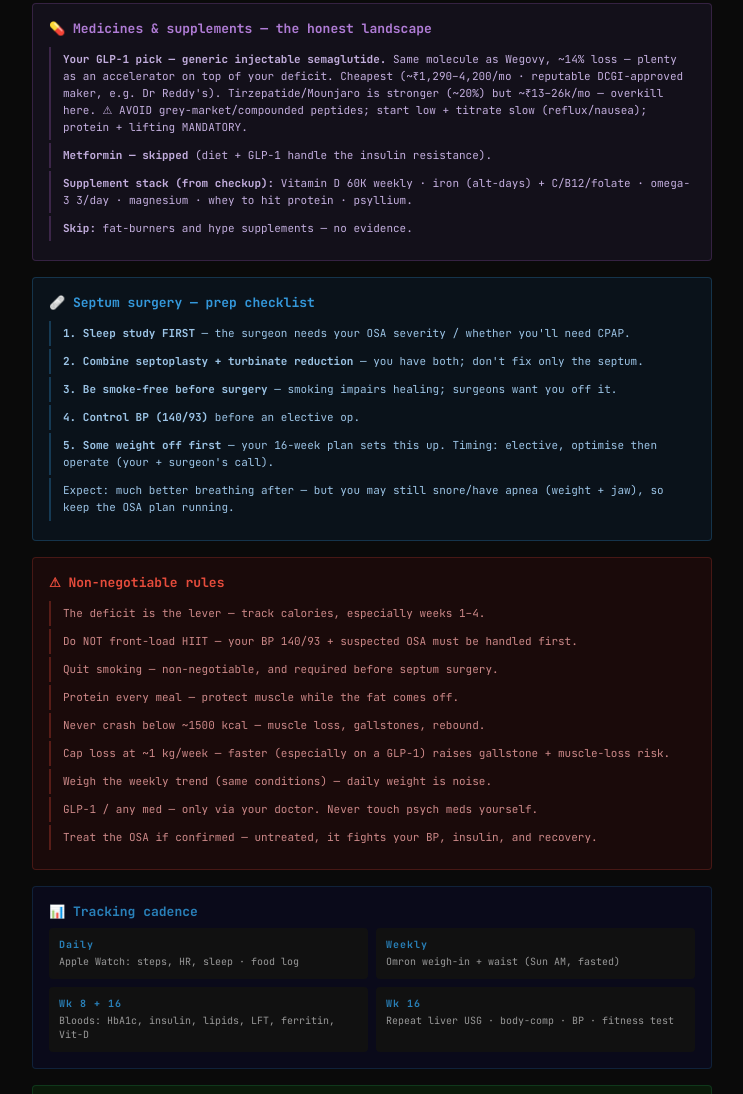
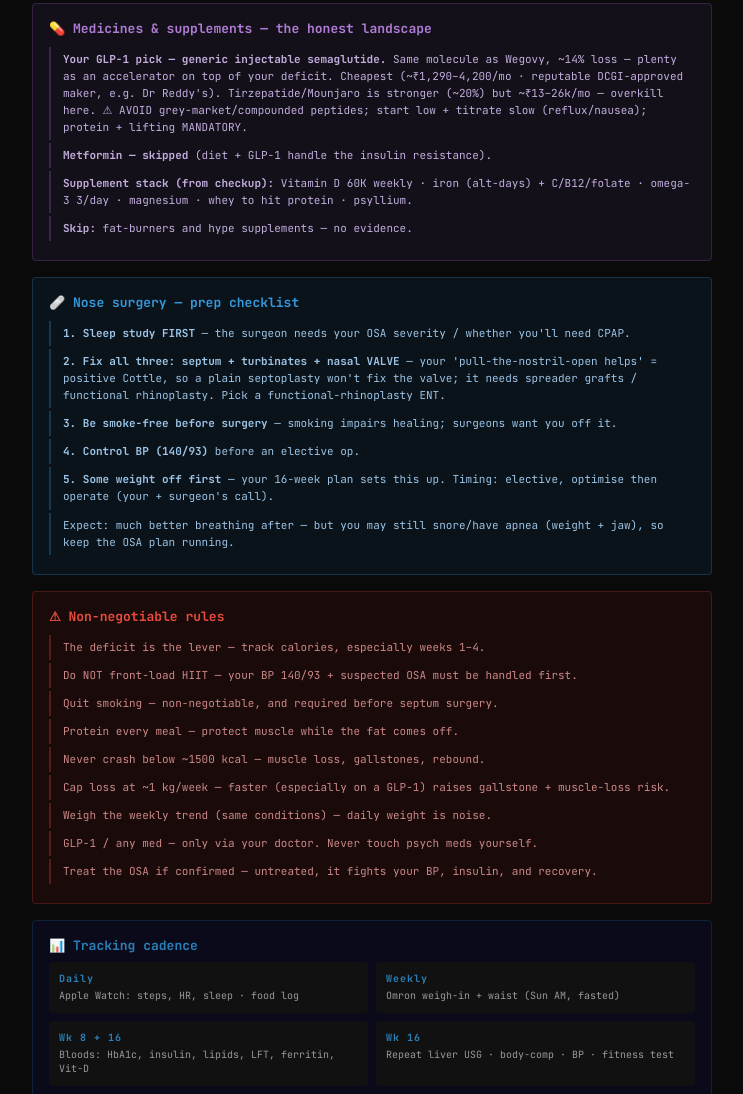
Before and after one commit to kvishunath-hue/reset, a plain HTML site: page index.html in a window 1280 px wide. Shown: the part 2889-3983 px from the top of the page, without its empty margins (268-1011 px from the left). Drawn offline with Linux system fonts and the light colour scheme.

Commit message:
Add nasal valve (spreader grafts / functional rhinoplasty) to nose-surgery prep
Co-Authored-By: Claude Opus 4.8 (1M context) <noreply@anthropic.com>

```diff
--- a/index.html
+++ b/index.html
@@ -139,7 +139,7 @@ body{font-family:'JetBrains Mono',monospace;background:#0a0a0a;color:#e0e0e0;min
 </div>
 
 <div class="box surg">
-  <div class="box-title">🩹 Septum surgery — prep checklist</div>
+  <div class="box-title">🩹 Nose surgery — prep checklist</div>
   <div id="surgContent"></div>
 </div>
 
@@ -283,7 +283,7 @@ const meds=[
 
 const surgery=[
  "<b>1. Sleep study FIRST</b> — the surgeon needs your OSA severity / whether you'll need CPAP.",
- "<b>2. Combine septoplasty + turbinate reduction</b> — you have both; don't fix only the septum.",
+ "<b>2. Fix all three: septum + turbinates + nasal VALVE</b> — your 'pull-the-nostril-open helps' = positive Cottle, so a plain septoplasty won't fix the valve; it needs spreader grafts / functional rhinoplasty. Pick a functional-rhinoplasty ENT.",
  "<b>3. Be smoke-free before surgery</b> — smoking impairs healing; surgeons want you off it.",
  "<b>4. Control BP (140/93)</b> before an elective op.",
  "<b>5. Some weight off first</b> — your 16-week plan sets this up. Timing: elective, optimise then operate (your + surgeon's call).",
```
